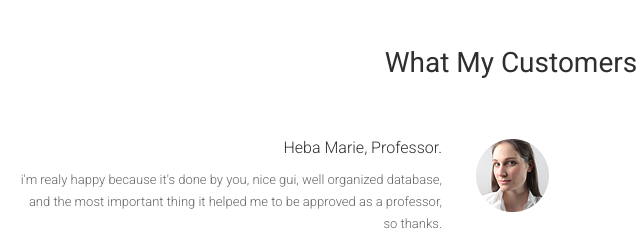
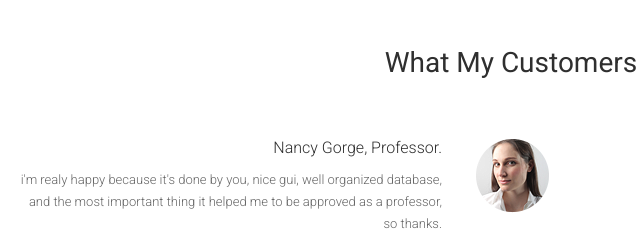
Before and after one commit to MHStore/portfolio, a plain HTML site: page index.html in a window 1280 px wide. Shown: the part 2000-2240 px from the top of the page, 36-676 px from the left. Drawn offline with nearby package versions, Linux system fonts and the light colour scheme.

Commit message:
Update index.html

```diff
--- a/index.html
+++ b/index.html
@@ -293,7 +293,7 @@
 					<div class="col-md-6">
 						<div class="about1">
 						<img class="pic1Ab" src="images/picAbout/aboutP1.png">
-							<h3>Heba Marie, Professor.</h3>
+							<h3>Nancy Gorge, Professor.</h3>
 							<p>i'm realy happy because it's done by you, nice gui, well organized database, and the most important thing it helped me to be approved as a professor, so thanks.</p>
 						</div>
 					</div>
```
